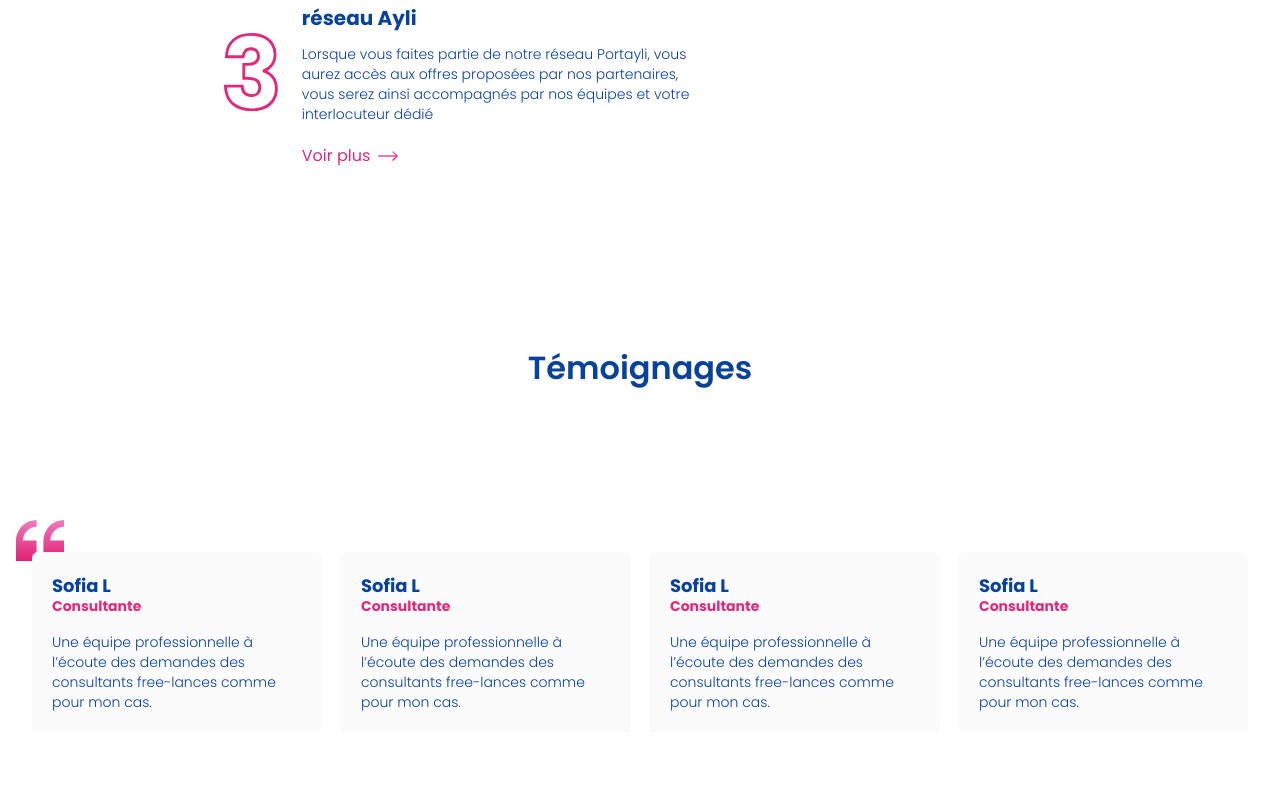
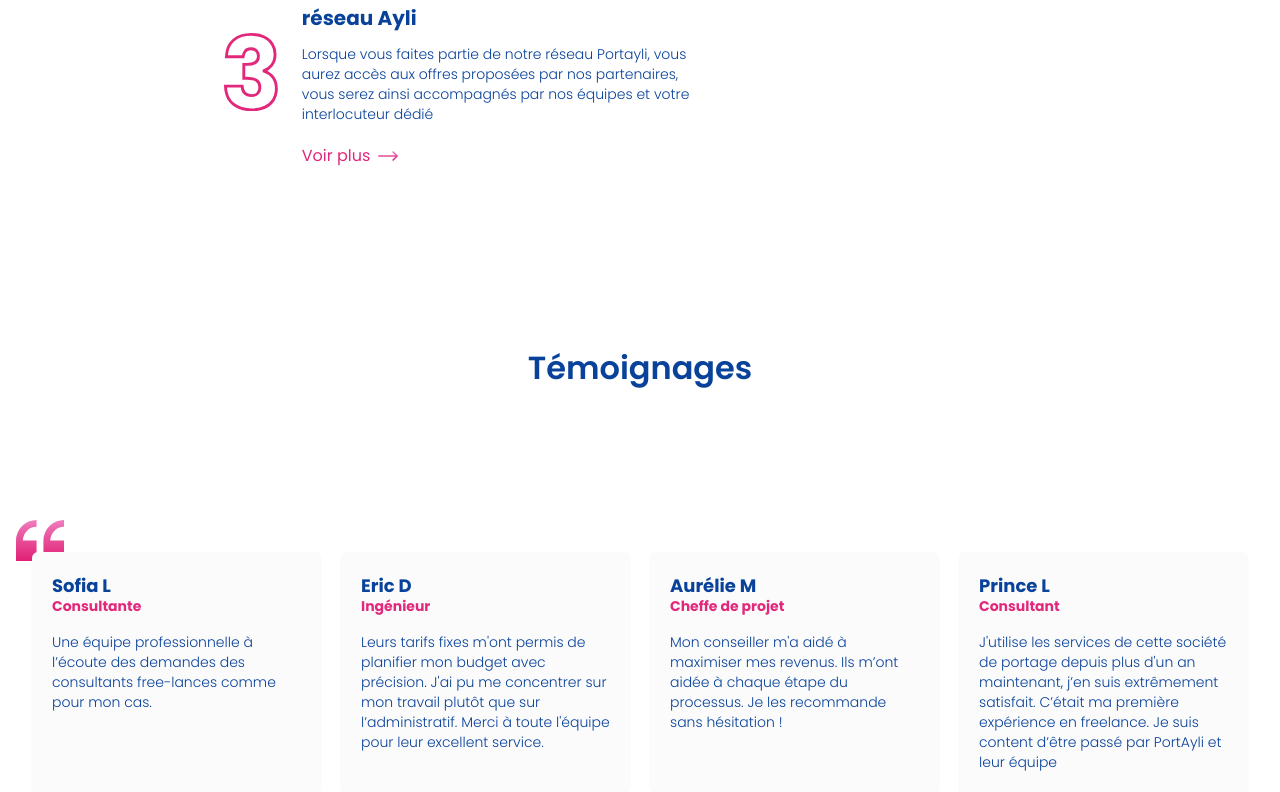
Before and after one commit to Tahabz/ayli, a React (Create React App) app: page / in a window 1280 px wide. Shown: the part 3211-4003 px from the top of the page. Before the commit the page ends 3943 px from the top, so only its background shows below. Built offline with nearby package versions, Linux system fonts and the light colour scheme.

Commit message:
add content to feedback

```diff
--- a/src/components/Feedbacks.jsx
+++ b/src/components/Feedbacks.jsx
@@ -3,7 +3,7 @@ import { QuotesIcon } from "./Icons"
 
 export default function Feedbacks() {
   return (
-    <section className="flex flex-col items-center gap-[6rem] lg:gap-[10rem] px-8 pt-[8rem] lg:items-start lg:pt-[11rem]">
+    <section className="flex flex-col items-center gap-[6rem] px-8 pt-[8rem] lg:items-start lg:gap-[10rem] lg:pt-[11rem]">
       <h1 className="w-[20rem] text-center text-[1.7rem] font-semibold text-primary md:w-[25rem] lg:w-full lg:text-[2rem]">
         Témoignages
       </h1>
@@ -22,38 +22,41 @@ export default function Feedbacks() {
         </div>
         <div className="bg-grayLight relative z-[1] flex flex-col gap-3 rounded-md p-5 shadow-sm sm:w-[30rem] lg:w-[30%] 2xl:w-[50%]">
           <div className="flex flex-col">
-            <h3 className="text-lg font-bold text-primary">Sofia L</h3>
+            <h3 className="text-lg font-bold text-primary">Eric D</h3>
             <span className="relative bottom-1 text-sm font-bold text-active">
-              Consultante
+              Ingénieur
             </span>
           </div>
           <p className="text-sm font-light text-primary">
-            Une équipe professionnelle à l’écoute des demandes des consultants
-            free-lances comme pour mon cas.
+            Leurs tarifs fixes m'ont permis de planifier mon budget avec
+            précision. J'ai pu me concentrer sur mon travail plutôt que sur
+            l’administratif. Merci à toute l'équipe pour leur excellent service.
           </p>
         </div>
         <div className="bg-grayLight relative z-[1] flex flex-col gap-3 rounded-md p-5 shadow-sm sm:w-[30rem] lg:w-[30%] 2xl:w-[50%]">
           <div className="flex flex-col">
-            <h3 className="text-lg font-bold text-primary">Sofia L</h3>
+            <h3 className="text-lg font-bold text-primary">Aurélie M</h3>
             <span className="relative bottom-1 text-sm font-bold text-active">
-              Consultante
+              Cheffe de projet
             </span>
           </div>
           <p className="text-sm font-light text-primary">
-            Une équipe professionnelle à l’écoute des demandes des consultants
-            free-lances comme pour mon cas.
+            Mon conseiller m'a aidé à maximiser mes revenus. Ils m’ont aidée à
+            chaque étape du processus. Je les recommande sans hésitation !
           </p>
         </div>
         <div className="bg-grayLight relative z-[1] flex flex-col gap-3 rounded-md p-5 shadow-sm sm:w-[30rem] lg:w-[30%] 2xl:w-[50%]">
           <div className="flex flex-col">
-            <h3 className="text-lg font-bold text-primary">Sofia L</h3>
+            <h3 className="text-lg font-bold text-primary">Prince L</h3>
             <span className="relative bottom-1 text-sm font-bold text-active">
-              Consultante
+              Consultant
             </span>
           </div>
           <p className="text-sm font-light text-primary">
-            Une équipe professionnelle à l’écoute des demandes des consultants
-            free-lances comme pour mon cas.
+            J'utilise les services de cette société de portage depuis plus d'un
+            an maintenant, j’en suis extrêmement satisfait. C’était ma première
+            expérience en freelance. Je suis content d’être passé par PortAyli
+            et leur équipe
           </p>
         </div>
         <QuotesIcon className="absolute left-[-1rem] top-[-2rem] w-12" />
```
